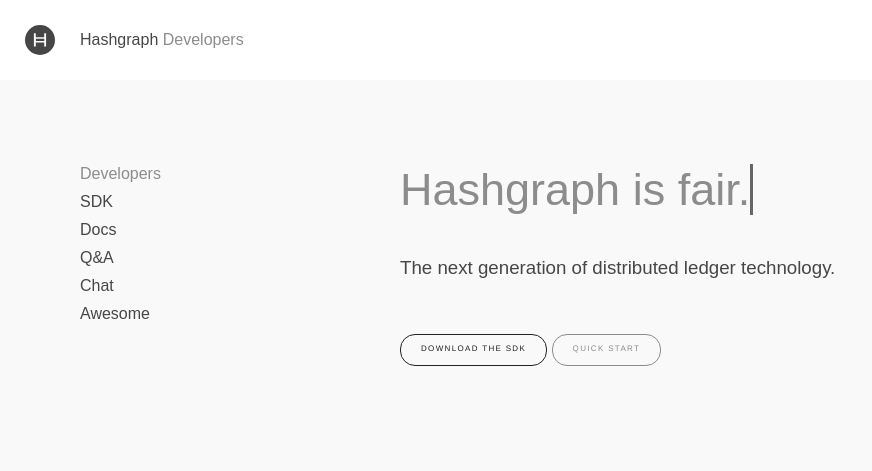
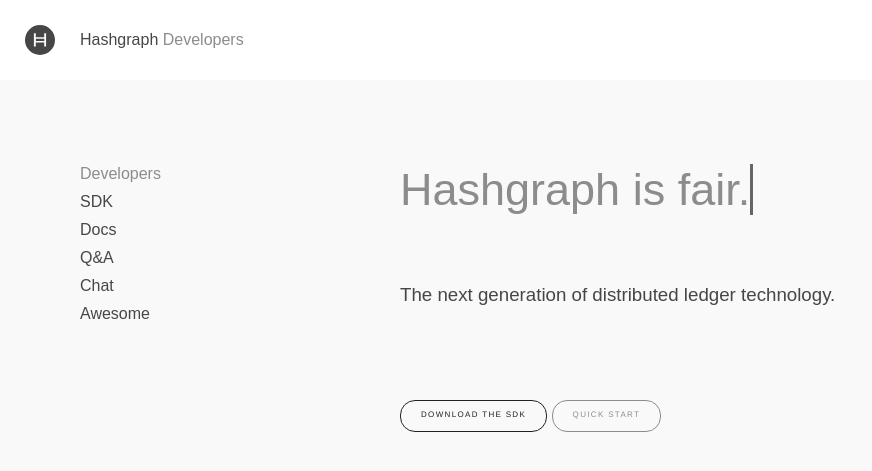
Before and after one commit to ghanem-mhd/hashgraph.github.io, a Jekyll site: the page built from index.md, in a window 1280 px wide. Shown: the top 471 px of the page, without its empty margins (0-872 px from the left). Built offline with Jekyll 4.4.1, drawn with Linux system fonts in a browser that asks for light colours; some web fonts are replaced.

Commit message:
content tweaks

```diff
--- a/_layouts/default.html
+++ b/_layouts/default.html
@@ -16,7 +16,7 @@
         {% include footer.html %}
       </div>
     </div>
-    <div class="col col--11-of-16">
+    <div class="col col--10-of-16">
       <div class="content">
         {{ content }}
       </div>
--- /dev/null
+++ b/_sass/_content.scss
@@ -0,0 +1,9 @@
+.content {
+  line-height: 2;
+  a {
+    color: $color-black;
+  }
+  h3 {
+    margin-top: 3em;
+  }
+}
--- a/css/main.scss
+++ b/css/main.scss
@@ -8,6 +8,7 @@
 @import 'grid';
 @import 'nav';
 @import 'subnav';
+@import 'content';
 @import 'type-sizes';
 @import 'base';
 @import 'btn';
```
